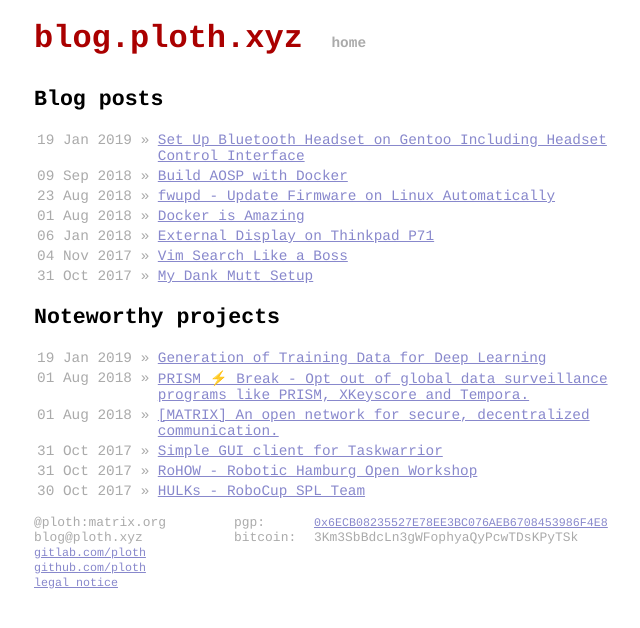
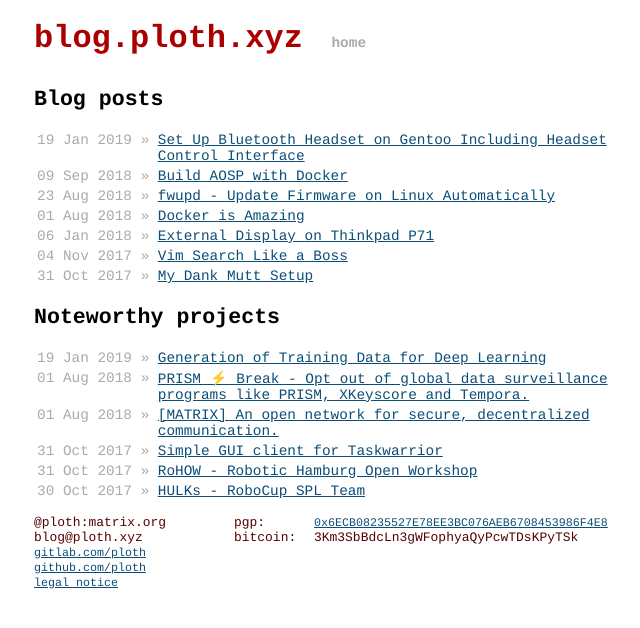
Before and after one commit to ploth/ploth.github.io, a Jekyll site: the page built from index.html, in a window 1280 px wide. Shown: the top 628 px of the page, without its empty margins (306-946 px from the left). Built offline with Jekyll 4.4.1, drawn with Linux system fonts in a browser that asks for light colours.

Commit message:
New colors and new color for links

```diff
--- a/css/main.css
+++ b/css/main.css
@@ -1,8 +1,11 @@
 :root {
-    --cblack: #000;
-    --cgrey: #aaa;
-    --cred: #a00;
-    --cpurple: #88C;
+    --cblack: #000000;
+    --cgrey: #aaaaaa;
+    --cred: #aa0000;
+    --cdarkred: #550000;
+    --cblue: #0C9CF6;
+    --cdarkblue: #0C4E77;
+    --cyellow: #B7B400;
 }
 
 body {
@@ -10,6 +13,18 @@ body {
     font-size: 90%;
     width: 600px;
     margin-left: calc(50vw - 300px);
+}
+
+a {
+    color: var(--cdarkblue);
+}
+
+a:hover {
+    color: var(--cblack);
+}
+
+a:visited {
+    color: var(--cdarkblue);
 }
 
 .content {
@@ -57,17 +72,6 @@ body {
     color: var(--cgrey);
 }
 
-.list a {
-    color: var(--cpurple);
-}
-
-.list a:hover {
-    color: var(--cpurple);
-}
-
-.list a:visited {
-    color: var(--cpurple);
-}
 
 .post {
     text-align: justify;
@@ -75,12 +79,12 @@ body {
 }
 
 .footer {
-    color: var(--cgrey);
+    color: var(--cdarkred);
     font-size: 90%;
 }
 
 .footer a {
-    color: var(--cpurple);
+    color: var(--cdarkblue);
 }
 
 .footer ul {
```
